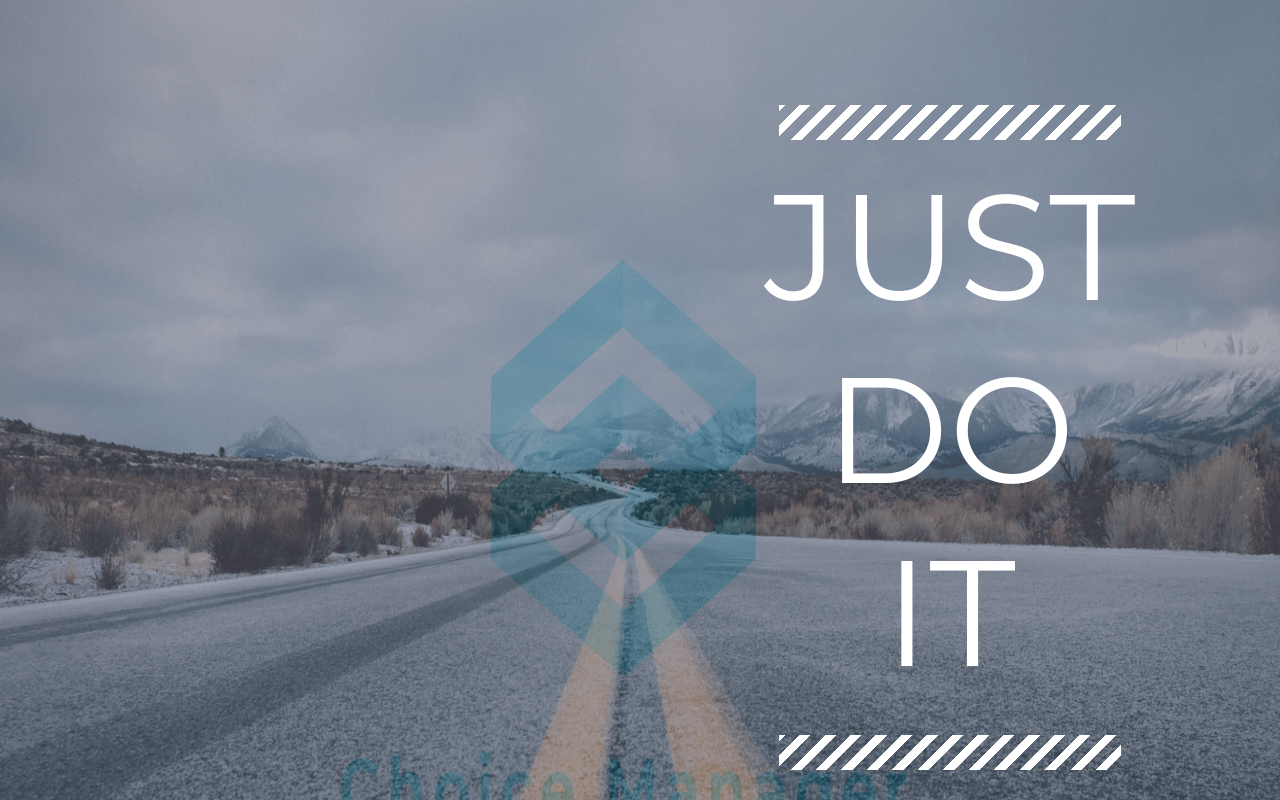
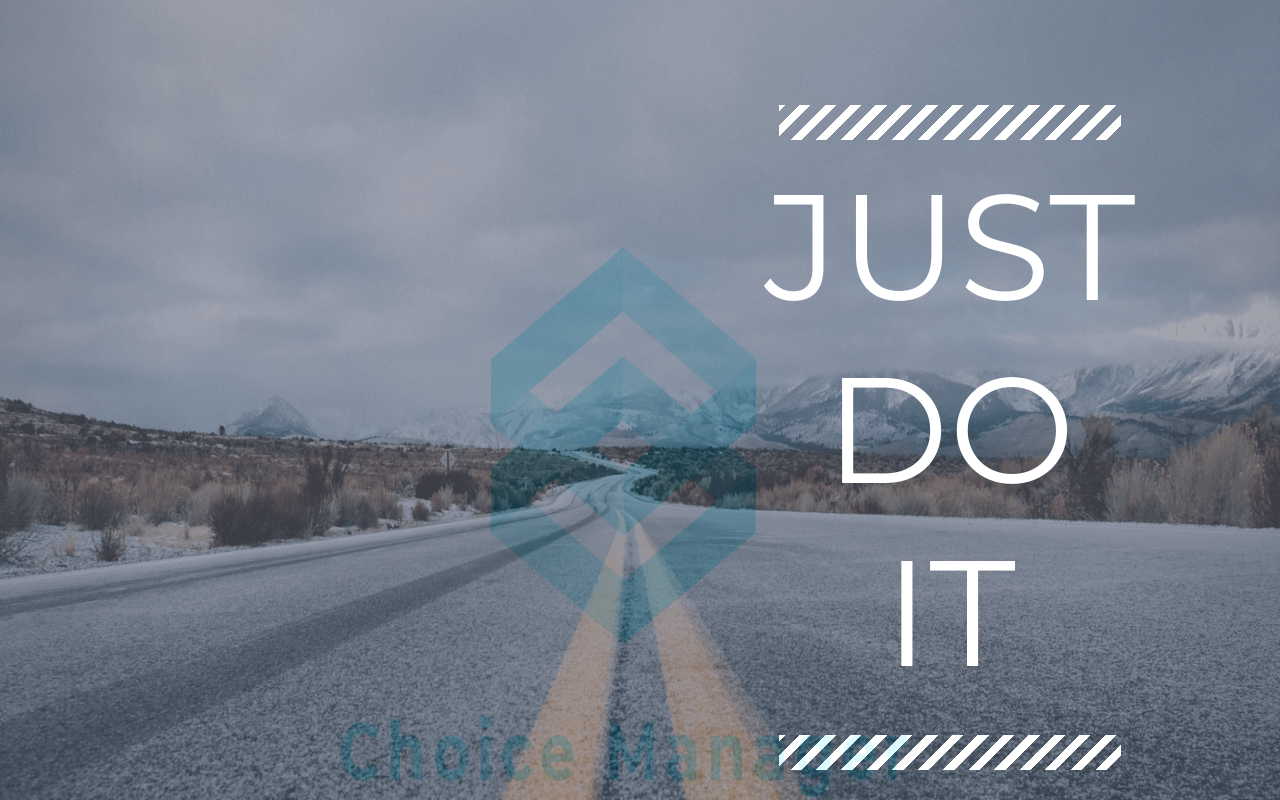
Before and after one commit to stanislavlebedyantsev/Choice-manager, a React (Create React App) app: page / in a window 1280 px wide. Shown: the top 800 px of the page. Built offline with nearby package versions, Linux system fonts and the light colour scheme.

Commit message:
Fixed slider height

```diff
--- a/src/components/StartPage/StartPage.module.css
+++ b/src/components/StartPage/StartPage.module.css
@@ -15,7 +15,7 @@
 .body_slides:after{
     /*position: fixed;*/
     width:100%;
-    height:1050px;
+    height:1000px;
     top:0px;
     left:0px;}
 .body_slides:after {
@@ -25,7 +25,7 @@
 
 .body_slides li{
     width:100%;
-    height:1050px;
+    height:1000px;
     position:absolute;
     top:0;
     left:0;
```
